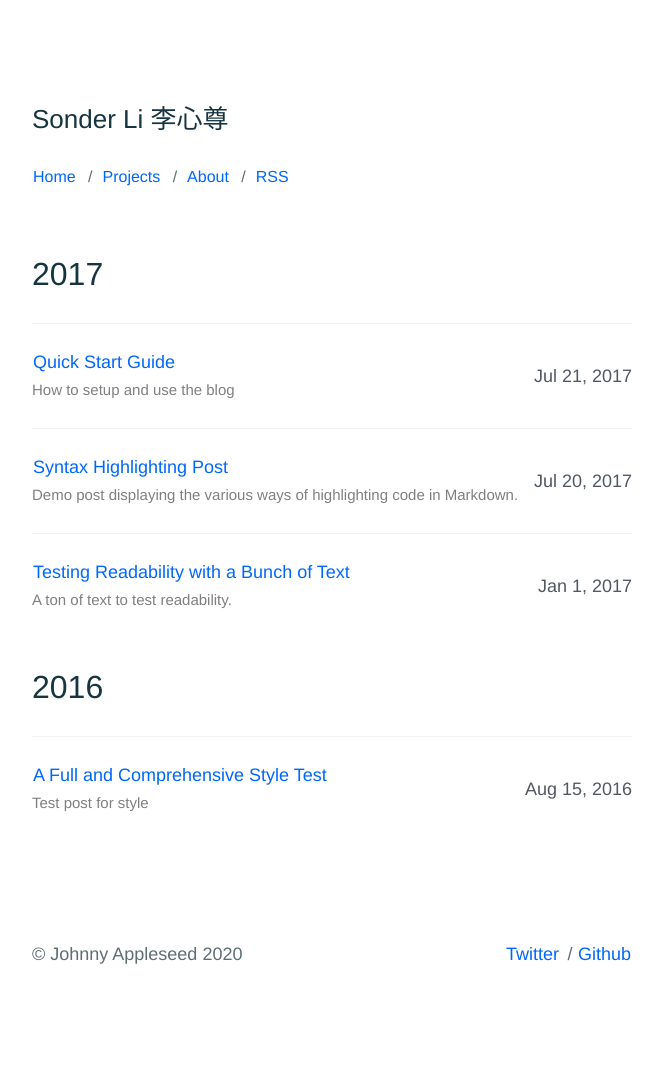
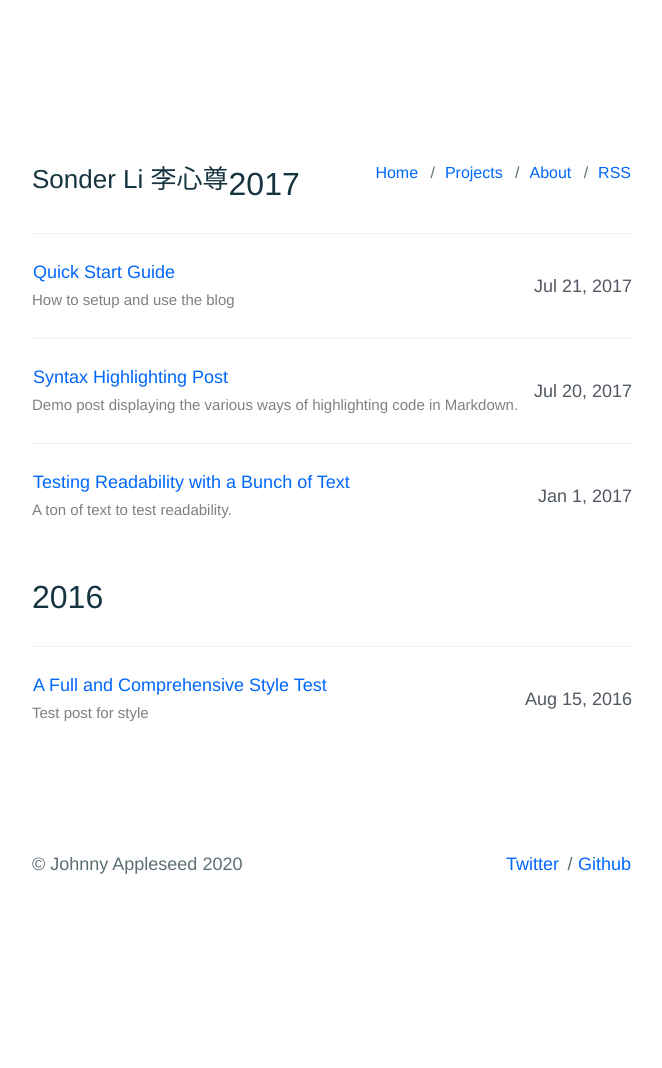
Before and after one commit to sumchuenli/sumchuenli.github.io, a Jekyll site: the page built from index.html, in a window 1280 px wide. Shown: the whole page, without its empty margins (308-970 px from the left). Built offline with Jekyll 4.4.1, drawn with Linux system fonts in a browser that asks for light colours; after the commit the page ends 978 px from its top, so only the background shows below that.

Commit message:
Update header.html

```diff
--- a/_includes/header.html
+++ b/_includes/header.html
@@ -1,5 +1,6 @@
 <header class="c-page__header">
-  <h1>{{ site.title}}</h1>
+  <div style="float:left"><h1>{{ site.title}}</h1></div>
+  <div style="float:right">
   <p>
     <a href="{{ "/" | prepend: site.baseurl }}">Home</a>
     <span class="u-separate"></span>
@@ -9,4 +10,5 @@
     <span class="u-separate"></span>
     <a href="{{ "/feed.xml" | prepend: site.baseurl }}">RSS</a>
   </p>
+  </div>
 </header>
```
